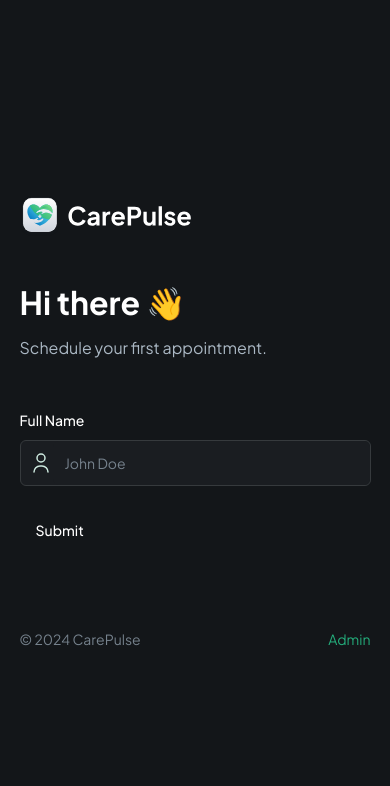
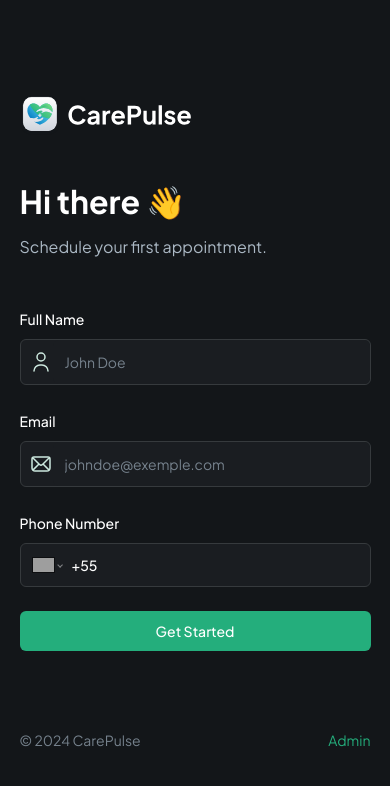
Before and after one commit to guimattos1249/carepulse, a Next.js app: page / in a window 390 px wide. Shown: the top 786 px of the page. Built offline with nearby package versions, Linux system fonts and the light colour scheme; grey boxes are pictures that could not be loaded.

Commit message:
feat: creating phone input and user form validation

```diff
--- a/components/CustomFormField.tsx
+++ b/components/CustomFormField.tsx
@@ -1,35 +1,37 @@
-"use client"
+"use client";
 
-import React from 'react'
+import React from "react";
 import {
   FormControl,
   FormDescription,
   FormField,
   FormItem,
   FormLabel,
-  FormMessage
-} from "@/components/ui/form"
-import { Input } from "@/components/ui/input"
+  FormMessage,
+} from "@/components/ui/form";
+import { Control } from "react-hook-form";
+import { FormFieldType } from "./forms/PatientForm";
+import { Input } from "@/components/ui/input";
 import Image from "next/image";
-import { Control } from 'react-hook-form'
-import { FormFieldType } from './forms/PatientForm'
+import "react-phone-number-input/style.css";
+import PhoneInput from "react-phone-number-input";
 
 interface CustomProps {
-    control: Control<any>
-    fieldType: FormFieldType,
-    name: string,
-    label?: string,
-    placeholder?: string,
-    iconSrc?: string,
-    iconAlt?: string,
-    disabled?: boolean,
-    dateFormat?: string,
-    showTimeSelect?: boolean,
-    children?: React.ReactNode,
-    renderSeleton?: (field: any) => React.ReactNode,
+  control: Control<any>;
+  fieldType: FormFieldType;
+  name: string;
+  label?: string;
+  placeholder?: string;
+  iconSrc?: string;
+  iconAlt?: string;
+  disabled?: boolean;
+  dateFormat?: string;
+  showTimeSelect?: boolean;
+  children?: React.ReactNode;
+  renderSeleton?: (field: any) => React.ReactNode;
 }
 
-const RenderField = ({ field, props }: {field: any, props: CustomProps}) => {
+const RenderField = ({ field, props }: { field: any; props: CustomProps }) => {
   const { fieldType, iconSrc, iconAlt, placeholder } = props;
   switch (fieldType) {
     case FormFieldType.INPUT:
@@ -40,7 +42,7 @@
               src={iconSrc}
               height={24}
               width={24}
-                            alt={iconAlt || 'icon'}
+              alt={iconAlt || "icon"}
               className="ml-2"
             />
           )}
@@ -48,15 +50,29 @@
             <Input
               placeholder={placeholder}
               {...field}
-                            className='shad-input border-0'
+              className="shad-input border-0"
             />
           </FormControl>
         </div>
-            )
+      );
+    case FormFieldType.PHONE_INPUT:
+      return (
+        <FormControl>
+          <PhoneInput
+            defaultCountry="BR"
+            placeholder={placeholder}
+            international
+            withCountryCallingCode
+            value={field.value as any | undefined}
+            onChange={field.onChange}
+            className="input-phone"
+          />
+        </FormControl>
+      );
     default:
       break;
   }
-}
+};
 
 const CustomFormField = (props: CustomProps) => {
   const { control, fieldType, name, label } = props;
@@ -65,18 +81,18 @@
       control={control}
       name={name}
       render={({ field }) => (
-            <FormItem className='flex-1'>
+        <FormItem className="flex-1">
           {fieldType !== FormFieldType.CHECKBOX && label && (
             <FormLabel>{label}</FormLabel>
           )}
 
           <RenderField field={field} props={props} />
 
-                <FormMessage className='shad-error' />
+          <FormMessage className="shad-error" />
         </FormItem>
       )}
     />
-  )
-}
+  );
+};
 
-export default CustomFormField
+export default CustomFormField;
--- /dev/null
+++ b/components/SubmitButton.tsx
@@ -0,0 +1,36 @@
+import React from "react";
+import { Button } from "./ui/button";
+import Image from "next/image";
+
+interface ButtonProps {
+  isLoading: boolean;
+  className?: string;
+  children: React.ReactNode;
+}
+
+const SubmitButton = ({ isLoading, className, children }: ButtonProps) => {
+  return (
+    <Button
+      type="submit"
+      disabled={isLoading}
+      className={className ?? "shad-primary-btn w-full"}
+    >
+      {isLoading ? (
+        <div className="flex items-center gap-4">
+          <Image
+            src="/asstes/icons/loader.svg"
+            alt="loader"
+            width={24}
+            height={24}
+            className="animate-spin"
+          />
+          Loading...
+        </div>
+      ) : (
+        children
+      )}
+    </Button>
+  );
+};
+
+export default SubmitButton;
--- a/components/forms/PatientForm.tsx
+++ b/components/forms/PatientForm.tsx
@@ -1,40 +1,53 @@
-"use client"
+"use client";
 
-import { zodResolver } from "@hookform/resolvers/zod"
-import { useForm } from "react-hook-form"
-import { z } from "zod"
-import { Button } from "@/components/ui/button"
-import { Form } from "@/components/ui/form"
-import CustomFormField from "../CustomFormField"
+import { zodResolver } from "@hookform/resolvers/zod";
+import { useForm } from "react-hook-form";
+import { z } from "zod";
+import { Button } from "@/components/ui/button";
+import { Form } from "@/components/ui/form";
+import CustomFormField from "../CustomFormField";
+import SubmitButton from "../SubmitButton";
+import { useState } from "react";
+import { UserFormValidation } from "@/lib/validation";
+import { useRouter } from "next/navigation";
 
 export enum FormFieldType {
-    INPUT = 'input',
-    TEXTAREA = 'textarea',
-    PHONE_INPUT = 'phoneInput',
-    CHECKBOX = 'checkbox',
-    DATE_PICKER ='datepicker',
-    SELECT = 'select',
-    SKELETON = 'skeleton',
+  INPUT = "input",
+  TEXTAREA = "textarea",
+  PHONE_INPUT = "phoneInput",
+  CHECKBOX = "checkbox",
+  DATE_PICKER = "datepicker",
+  SELECT = "select",
+  SKELETON = "skeleton",
 }
 
+const PatientForm = () => {
+  const router = useRouter();
+  const [isLoading, setIsLoading] = useState(false);
 
-const formSchema = z.object({
-  username: z.string().min(2, {
-    message: "Username must be at least 2 characters.",
-  }),
-})
+  const form = useForm<z.infer<typeof UserFormValidation>>({
+    resolver: zodResolver(UserFormValidation),
+    defaultValues: {
+      name: "",
+      email: "",
+      phone: "",
+    },
+  });
 
-const PatientForm = () => {
-  const form = useForm<z.infer<typeof formSchema>>({
-    resolver: zodResolver(formSchema),
-    defaultValues: {
-      username: "",
-    },
-  })
+  async function onSubmit({ name, email, phone }: z.infer<typeof UserFormValidation>) {
+    setIsLoading(true);
 
-  function onSubmit(values: z.infer<typeof formSchema>) {
-    console.log(values)
+    try {
+      // const userData = { name, email, phone };
+
+      // const user = await createUser(userData);
+
+      // if(user) router.push(`patients/${user.$id}/register`)
+    } catch (error) {
+      console.log(error);
     }
+  }
+
   return (
     <Form {...form}>
       <form onSubmit={form.handleSubmit(onSubmit)} className="space-y-6 flex-1">
@@ -53,10 +66,28 @@
           iconAlt="user"
         />
 
-        <Button type="submit">Submit</Button>
+        <CustomFormField
+          fieldType={FormFieldType.INPUT}
+          control={form.control}
+          name="email"
+          label="Email"
+          placeholder="johndoe@exemple.com"
+          iconSrc="/assets/icons/email.svg"
+          iconAlt="email"
+        />
+
+        <CustomFormField
+          fieldType={FormFieldType.PHONE_INPUT}
+          control={form.control}
+          name="phone"
+          label="Phone Number"
+          placeholder="(99) 99999-9999"
+        />
+
+        <SubmitButton isLoading={isLoading}>Get Started</SubmitButton>
       </form>
     </Form>
-  )
-}
+  );
+};
 
-export default PatientForm
+export default PatientForm;
--- /dev/null
+++ b/lib/validation.ts
@@ -0,0 +1,12 @@
+import { z } from "zod";
+
+export const UserFormValidation = z.object({
+  name: z
+    .string()
+    .min(2, { message: "Name must be at least 2 characters." })
+    .max(50, { message: "Name must be at most 50 characters." }),
+  email: z.string().email("Invalid email adress."),
+  phone: z
+    .string()
+    .refine((phone) => /^\+\d{10,15}$/.test(phone), "Invalid phone number"),
+});
--- a/package.json
+++ b/package.json
@@ -20,6 +20,7 @@
     "react": "^18",
     "react-dom": "^18",
     "react-hook-form": "^7.52.2",
+    "react-phone-number-input": "^3.4.5",
     "tailwind-merge": "^2.5.2",
     "tailwindcss-animate": "^1.0.7",
     "zod": "^3.23.8"
```
Also changed, not shown: app/page.tsx (line endings or trailing spaces), 1 other file (tests, documents, lock files or other folders). Lines whose indentation alone changed are shown as unchanged.
